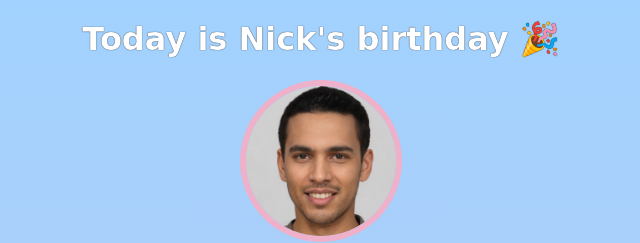
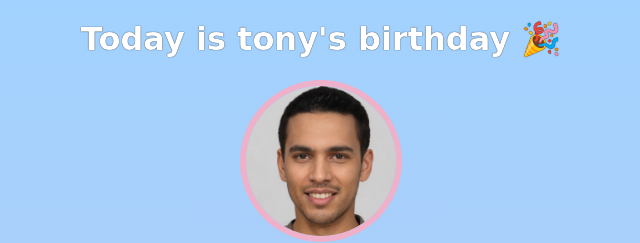
Before and after one commit to RaedMela/birthday, a website built with Vite: page co54d4738928dd24da00b0e91/index.html in a window 1280 px wide. Shown: the top 243 px of the page, 319-959 px from the left. Built offline with nearby package versions, Linux system fonts and the light colour scheme; a web font is replaced by a local one.

Commit message:
change site

```diff
--- a/co54d4738928dd24da00b0e91/index.html
+++ b/co54d4738928dd24da00b0e91/index.html
@@ -7,7 +7,7 @@
     </head>
     <body>
         <div id="header">
-            <h1>Today is Nick's birthday 🎉</h1>
+            <h1>Today is tony's birthday 🎉</h1>
             <img id="bff-img" src="images/nick.jpg">
             <h2 id="bday-age">24 years old</h2>
             <h4 id="bday-date">01.11.2022</h4>
```
